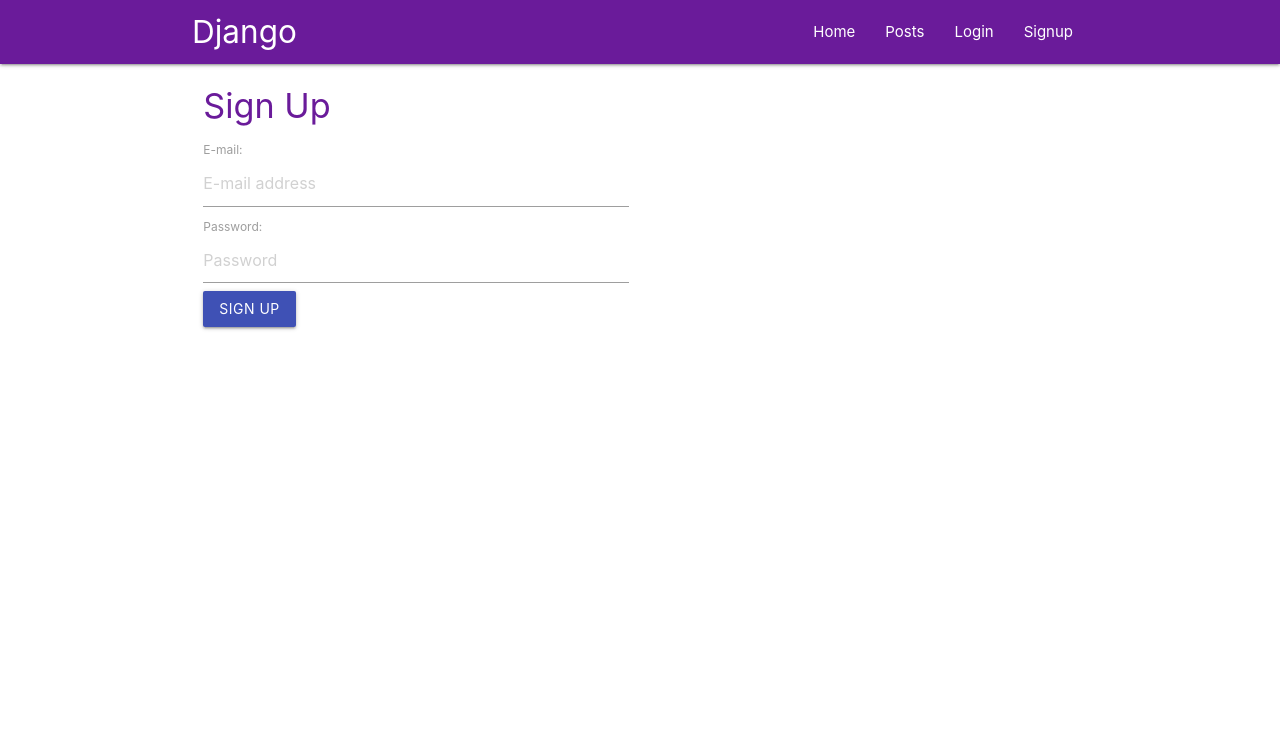
After one commit to ahmedlemine/django-materialize-css, a Django app: page /accounts/signup/ in a window 1280 px wide. The commit adds this page. Shown: the top 749 px of the page. Run offline with Django 4.2, Linux system fonts and the light colour scheme; some libraries are stand-ins or nearby versions.

Commit message:
add allauth and override login/signup/signout views

```diff
--- a/my-django-starter/urls.py
+++ b/my-django-starter/urls.py
@@ -2,7 +2,7 @@ from django.conf import settings
 from django.conf.urls.static import static
 # from turtle import update
 from django.contrib import admin
-from django.urls import path
+from django.urls import path, include
 from posts.views import (
             Index,
             PostDelete,
@@ -27,4 +27,5 @@ urlpatterns = [
     path('htmx_create/', create_post_form, name='htmx-create'),
     # admin
     path('admin/', admin.site.urls),
+    path('accounts/', include('allauth.urls')),
 ] + static(settings.MEDIA_URL, document_root=settings.MEDIA_ROOT)
--- a/posts/templates/posts/_post_form.html
+++ b/posts/templates/posts/_post_form.html
@@ -1,9 +1,10 @@
+{% load materializecss %}
 <!--  post form for Modal partial template -->
       <div>
         <h5 class="grey-text">Add a new post</h5>
         <form action="{% url 'create' %}" method='POST' enctype="multipart/form-data" class="">
           {% csrf_token %}
-          {{ form.as_p }}
+          {{ form|materializecss }}
             <button class="btn btn-small waves-effect waves-light purple darken-3" type="submit" name="action">Add
                 <i class="material-icons right">send</i>
             </button>
--- a/posts/templates/posts/_post_list.html
+++ b/posts/templates/posts/_post_list.html
@@ -1,4 +1,3 @@
-{% load static %}
 {% load humanize %}
 
 <div id="post-list">
@@ -40,8 +39,8 @@
             </span>
           </div>
           <div class="card-reveal">
-            <span class="card-title grey-text text-darken-4 truncate">{{ post.title }}<i class="material-icons right">close</i></span>
-            <p class="truncate">{{ post.body }}...</p>
+            <span class="card-title grey-text text-darken-4">{{ post.title|truncatechars:17 }}<i class="material-icons right">close</i></span>
+            <p class="">{{ post.body|truncatewords:70 }}...</p>
           </div>
         </div>
         <!------------------- End Post card -------------------->
--- a/posts/templates/posts/base.html
+++ b/posts/templates/posts/base.html
@@ -1,4 +1,5 @@
 {% load static %}
+{% load materializecss %}
 {% load humanize %}
 
 <!DOCTYPE html>
@@ -14,7 +15,7 @@
 
         <!--Let browser know website is optimized for mobile-->
         <meta name="viewport" content="width=device-width, initial-scale=1.0"/>
-        <title>Django Blog</title>
+        <title>Django</title>
     </head>
 <body hx-headers='{"X-CSRFToken": "{{ csrf_token }}"}'>
 
@@ -22,7 +23,7 @@
     <nav class="purple darken-3">
       <div class="container">
         <div class="nav-wrapper">
-          <a href="/" class="brand-logo flow-text">Django Blog</a>
+          <a href="/" class="brand-logo flow-text">Django</a>
           <a href="#" data-target="slide-out" class="sidenav-trigger"><i class="material-icons">menu</i></a>
 
           <!-- <a href="#" data-target="mobile-demo" class="sidenav-trigger"><i class="material-icons">menu</i></a> -->
@@ -33,9 +34,21 @@
             <li>
               <a href="/">Posts</a>
             </li>
+            {% if user.is_authenticated %}
             <li>
               <a href="{% url 'create' %}">Add+</a>
             </li>
+            <li>
+              <a href="{% url 'account_logout' %}">Logout</a>
+            </li>
+            {% else %}
+            <li>
+              <a href="{% url 'account_login' %}">Login</a>
+            </li>
+            <li>
+              <a href="{% url 'account_signup' %}">Signup</a>
+            </li>
+            {% endif %}
           </ul>
         </div>
       </div>
@@ -43,21 +56,38 @@
   </div>
   <!-- sidenav slideout -->
   <ul id="slide-out" class="sidenav">
+    {% if user.is_authenticated %}
     <li><div class="user-view">
       <div class="background">
         <img src="{% static 'posts/images/office.jpg' %}">
       </div>
       <a href="#user"><img class="circle" src="{% static 'posts/images/user_avatar.jpg' %}"></a>
-      <a href="#name"><span class="white-text name">Ahmed</span></a>
+      <a href="#name"><span class="white-text name">{{ user.username }}</span></a>
+      <a href="#email"><span class="white-text email">{{ user.email }}</span></a>
+    </div></li>
+    {% else %}
+    <li><div class="user-view">
+      <div class="background">
+        <img src="{% static 'posts/images/office.jpg' %}">
+      </div>
+      <a href="#user"><img class="circle" src="{% static 'posts/images/user_avatar.jpg' %}"></a>
+      <a href="#name"><span class="white-text name">User</span></a>
       <a href="#email"><span class="white-text email">example@gmail.com</span></a>
     </div></li>
+    {% endif %}
+
     <li><a class="waves-effect" href="/"><i class="material-icons">home</i>Home</a></li>
-    <li><a class="waves-effect" href="/"><i class="material-icons">timeline</i>Posts</a></li>
+    <li><a class="waves-effect" href="/"><i class="material-icons">list</i>Posts</a></li>
     <li><a class="waves-effect" href="{% url 'create' %}"><i class="material-icons">add</i>New Post</a></li>
     <li><div class="divider"></div></li>
     <li><a class="subheader">Account</a></li>
-    <li><a class="waves-effect" href="#!"><i class="material-icons">account_circle</i>Profile</a></li>
-    <li><a class="waves-effect" href="#!"><i class="material-icons">exit_to_app</i>Logout</a></li>
+    {% if user.is_authenticated %}
+      <li><a class="waves-effect" href="#!"><i class="material-icons">account_circle</i>Profile</a></li>
+      <li><a class="waves-effect" href="{% url 'account_logout' %}"><i class="material-icons">highlight_off</i>Logout</a></li>
+    {% else %}
+      <li><a class="waves-effect" href="{% url 'account_login' %}"><i class="material-icons">exit_to_app</i>Login</a></li>
+      <li><a class="waves-effect" href="{% url 'account_signup' %}"><i class="material-icons">launch</i>Signup</a></li>
+    {% endif %}
   </ul>
 
     <div class="container">
--- a/posts/templates/posts/create_post.html
+++ b/posts/templates/posts/create_post.html
@@ -1,12 +1,12 @@
 {% extends 'posts/base.html' %}
+{% load materializecss %}
 {% load humanize %}
 
 {% block content %}
     <H4 class="purple-text text-darken-3">Create a Posts</H4>
         <form action="." method='POST' enctype="multipart/form-data" class="col s12">
             {% csrf_token %}
-            {{ form.as_p }}
-
+            {{ form|materializecss }}
             <button class="btn waves-effect waves-light purlple darken-3" type="submit" name="action">Create
                 <i class="material-icons right">send</i>
             </button>
--- a/posts/templates/posts/post_update.html
+++ b/posts/templates/posts/post_update.html
@@ -1,11 +1,11 @@
 {% extends 'posts/base.html' %}
 {% load humanize %}
-
+{% load materializecss %}
 {% block content %}
     <H3 class="teal-text lighten-4"">Update Post</H3>
         <form action="." method='POST' enctype="multipart/form-data" class="col s12">
             {% csrf_token %}
-            {{ form.as_p }}
+            {{ form|materializecss }}
             <button class="btn waves-effect waves-light" type="submit" name="action">Save
                 <i class="material-icons right">send</i>
             </button>
--- /dev/null
+++ b/templates/account/signup.html
@@ -0,0 +1,16 @@
+{% extends 'posts/base.html' %}
+{% load materializecss %}
+{% load static %}
+
+{% block content %}
+<div class="row">
+  <div class="col s12 m6">
+    <h4 class="purple-text text-darken-3">Sign Up</h4>
+    <form method="post" class="">
+      {% csrf_token %}
+      {{ form|materializecss }}
+      <button class="btn bnt-large indigo waves-effect" type="submit">Sign Up</button>
+    </form>
+  </div>
+</div>
+{% endblock content %}
```
Also changed, not shown: accounts/models.py (+15 -0 lines), my-django-starter/settings.py (+32 -0 lines), requirements.txt (+15 -0 lines), templates/account/login.html (added, +16 -0 lines), templates/account/logout.html (added, +17 -0 lines), posts/migrations/0001_initial.py (added), 1 other file.
